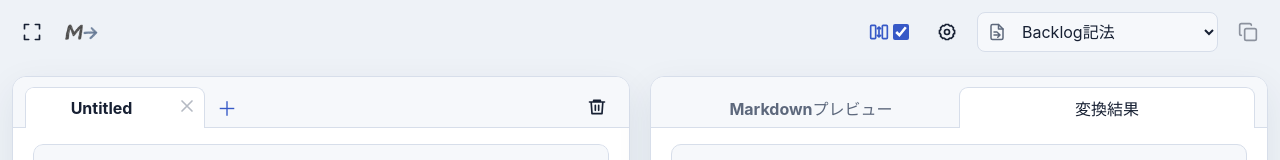
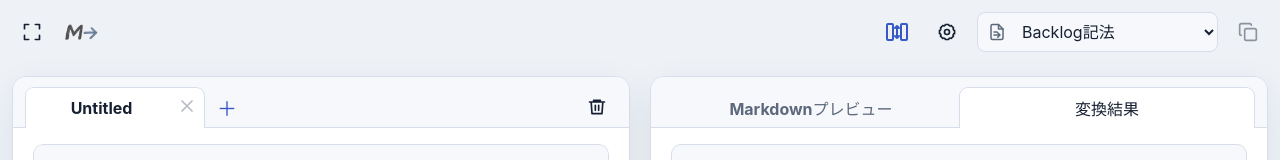
Before and after one commit to bKiyoh/md-converter, a Vue app: page / in a window 1280 px wide. Shown: the top 160 px of the page. Built offline with nearby package versions, Linux system fonts and the light colour scheme.

Commit message:
feat: スクロール同期のON/OFFをアイコンだけで表示

```diff
--- a/src/components/common/AppIcon.vue
+++ b/src/components/common/AppIcon.vue
@@ -18,6 +18,7 @@ defineProps<{
     | 'chevron-down'
     | 'replace'
     | 'scroll-sync'
+    | 'scroll-sync-off'
 }>()
 </script>
 
@@ -71,10 +72,11 @@ defineProps<{
     </template>
     <path v-else-if="name === 'chevron-up'" d="m18 15-6-6-6 6" />
     <path v-else-if="name === 'chevron-down'" d="m6 9 6 6 6-6" />
-    <template v-else-if="name === 'scroll-sync'">
+    <template v-else-if="name === 'scroll-sync' || name === 'scroll-sync-off'">
       <rect x="2" y="4" width="6" height="16" rx="1" />
       <rect x="16" y="4" width="6" height="16" rx="1" />
-      <path d="M12 6v12M10 8l2-2 2 2M10 16l2 2 2-2" />
+      <path v-if="name === 'scroll-sync'" d="M12 6v12M10 8l2-2 2 2M10 16l2 2 2-2" />
+      <path v-else d="m3 3 18 18" />
     </template>
     <template v-else-if="name === 'replace'">
       <path d="M4 7h11l-3-3M20 17H9l3 3" />
--- a/src/components/common/ScrollSyncToggle.vue
+++ b/src/components/common/ScrollSyncToggle.vue
@@ -1,30 +1,22 @@
 <script setup lang="ts">
 import AppIcon from './AppIcon.vue'
-import { tooltipDirective as vTooltip } from '../../directives/tooltip'
+import IconButton from './IconButton.vue'
 
 defineProps<{ modelValue: boolean }>()
 const emit = defineEmits<{ 'update:modelValue': [value: boolean] }>()
 
-function updateChecked(event: Event): void {
-  if (event.target instanceof HTMLInputElement) {
-    emit('update:modelValue', event.target.checked)
-  }
-}
 </script>
 
 <template>
-  <label
-    v-tooltip="`スクロール同期：${modelValue ? 'ON' : 'OFF'}`"
+  <IconButton
+    id="scroll-sync-setting"
     class="scroll-sync-toggle"
-    :class="{ 'scroll-sync-toggle--checked': modelValue }"
+    :class="{ 'scroll-sync-toggle--active': modelValue }"
+    accessible-label="スクロール同期"
+    :tooltip="`スクロール同期：${modelValue ? 'ON' : 'OFF'}`"
+    :aria-pressed="modelValue"
+    @click="emit('update:modelValue', !modelValue)"
   >
-    <AppIcon name="scroll-sync" />
-    <input
-      id="scroll-sync-setting"
-      type="checkbox"
-      :checked="modelValue"
-      aria-label="スクロール同期"
-      @change="updateChecked"
-    />
-  </label>
+    <AppIcon :name="modelValue ? 'scroll-sync' : 'scroll-sync-off'" />
+  </IconButton>
 </template>
--- a/src/style.css
+++ b/src/style.css
@@ -219,41 +219,16 @@ h2 {
 }
 
 .scroll-sync-toggle {
-  display: inline-flex;
-  height: 40px;
-  padding: 0 8px;
-  border-radius: 8px;
-  align-items: center;
-  gap: 4px;
-  flex: 0 0 auto;
-  color: var(--muted);
-  cursor: pointer;
-}
-
-.scroll-sync-toggle--checked {
+  color: var(--muted);
+}
+
+.scroll-sync-toggle--active {
   color: var(--accent);
 }
 
-.scroll-sync-toggle:hover {
-  background: var(--surface-muted);
-}
-
-.scroll-sync-toggle:focus-within {
-  outline: 2px solid var(--accent);
-  outline-offset: 2px;
-}
-
-.scroll-sync-toggle input {
-  width: 16px;
-  height: 16px;
-  margin: 0;
-  accent-color: var(--accent);
-  cursor: pointer;
-}
-
 .scroll-sync-toggle .app-icon {
-  width: 20px;
-  height: 20px;
+  width: 24px;
+  height: 24px;
 }
 
 .modal-backdrop {
@@ -2134,16 +2109,6 @@ h2 {
     gap: 4px;
   }
 
-  .scroll-sync-toggle {
-    padding: 0 2px;
-    gap: 2px;
-  }
-
-  .scroll-sync-toggle input {
-    width: 14px;
-    height: 14px;
-  }
-
   .focus-mode-control-buttons {
     top: 12px;
     left: 12px;
```
Also changed, not shown: 5 other files (tests, documents, lock files or other folders).
